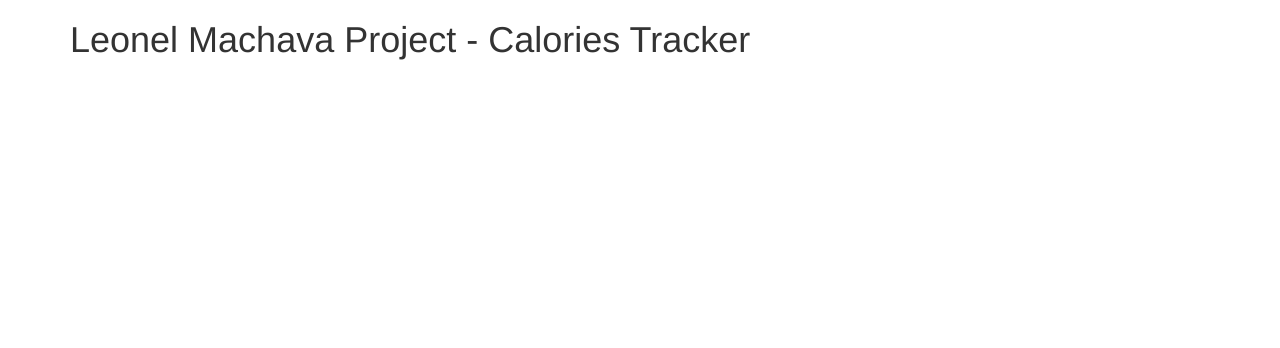
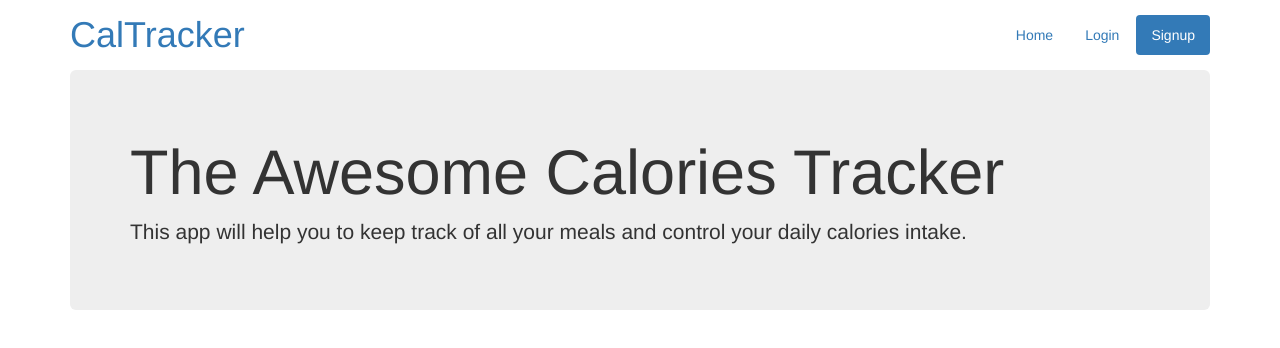
Before and after one commit to lefam/caltracker, a website: page client/index.html in a window 1280 px wide. Drawn offline with nearby package versions, Linux system fonts and the light colour scheme.

Commit message:
Improve gulp build task and craft the initial home screen

```diff
--- /dev/null
+++ b/client/css/main.css
@@ -0,0 +1,11 @@
+.zero-margin {
+    margin: 0;
+}
+
+.zero-padding {
+    padding: 0;
+}
+
+.main-header {
+    padding: 15px 0;
+}
--- a/client/index.html
+++ b/client/index.html
@@ -1,4 +1,4 @@
-<!doctype html>
+<!DOCTYPE html>
 <html>
 	<head>
 		<meta charset="utf-8">
@@ -7,11 +7,27 @@
 		<title>Leonel Machava Project - Calories Tracker</title>
 
         <link href="/vendor/bootstrap/css/bootstrap.min.css" rel="stylesheet">
+        <link href="/css/main.css" rel="stylesheet">
 		<script src="/vendor/angular/angular.min.js"></script>
 	</head>
 	<body>
         <div class="container">
-            <h1>Leonel Machava Project - Calories Tracker</h1>
+            <header class="main-header clearfix">
+                <div class="pull-left">
+                    <a href="#"><h1 class="zero-margin">CalTracker</h1></a>
+                </div>
+                <ul class="nav nav-pills pull-right">
+                    <li><a href="#">Home</a></li>
+                    <li><a href="#">Login</a></li>
+                    <li class="active"><a href="#">Signup</a></li>
+                </ul>
+            </header>
+            <div class="jumbotron">
+                <h1>The Awesome Calories Tracker</h1>
+                <p>
+                    This app will help you to keep track of all your meals and control your daily calories intake.
+                </p>
+            </div>
         </div>
 	</body>
 </html>
--- a/gulpfile.js
+++ b/gulpfile.js
@@ -9,6 +9,9 @@ gulp.task('vendor', function vendorTask() {
 });
 
 gulp.task('client', function clientTask() {
+    gulp.src('client/css/**/*')
+        .pipe(gulp.dest('public/css/'));
+
     gulp.src('client/index.html')
         .pipe(gulp.dest('public/'));
 
@@ -19,5 +22,5 @@ gulp.task('client', function clientTask() {
 gulp.task('build', ['vendor', 'client']);
 
 gulp.task('watch', function watchTask() {
-   gulp.watch('client//*', ['build']);
+   gulp.watch('client/**/*', ['build']);
 });
```
